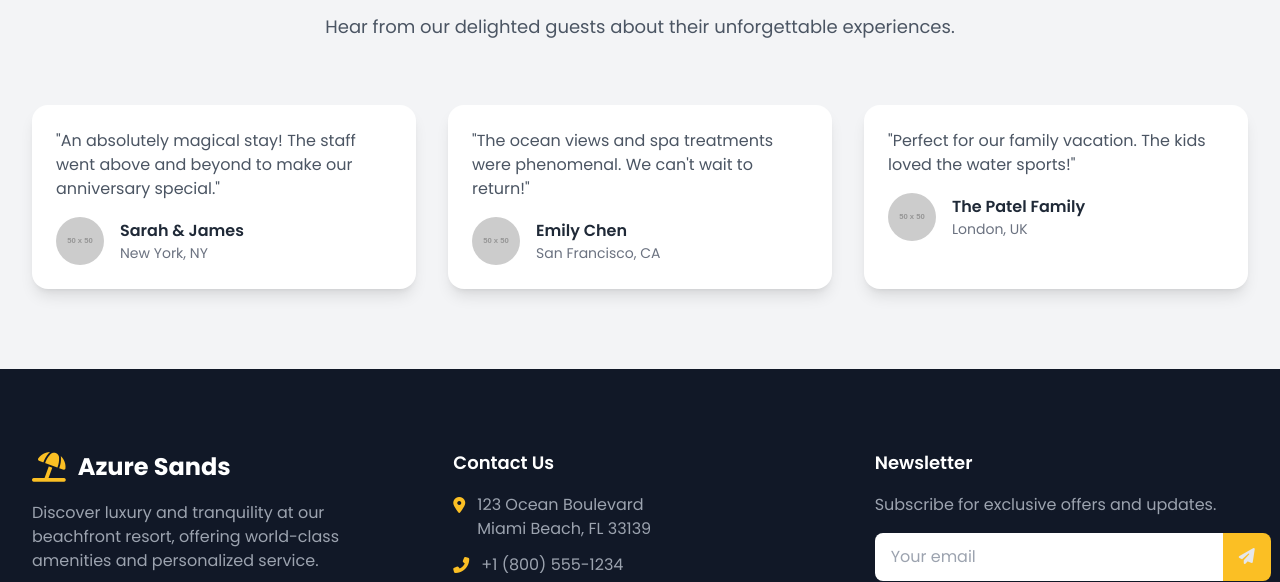
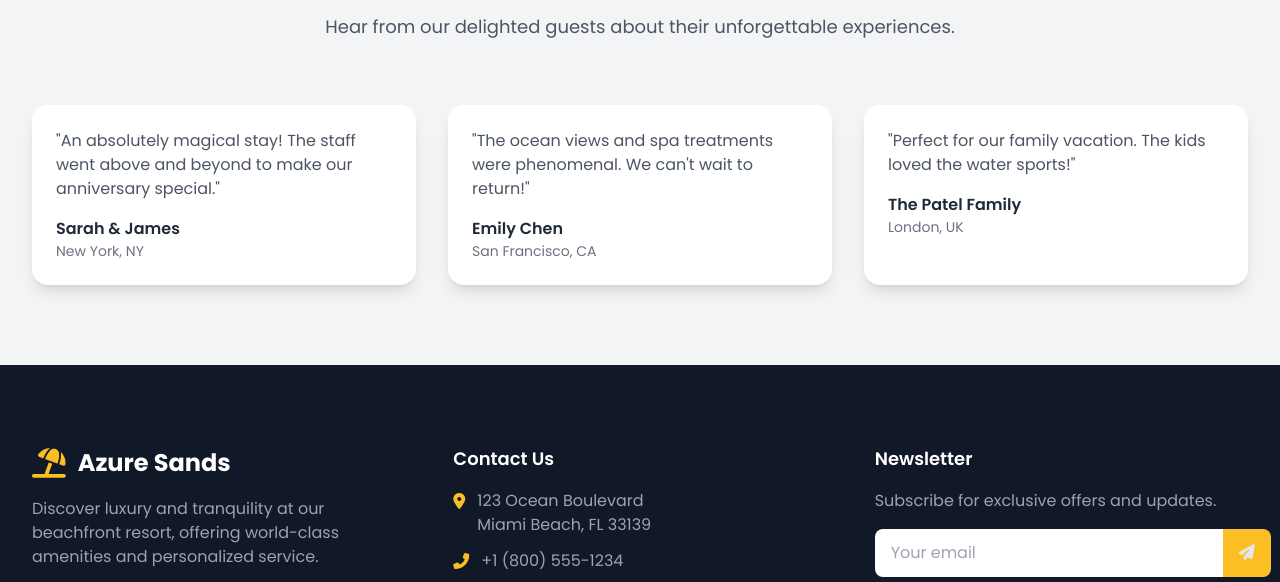
Before and after one commit to devauradigital/resort, a plain HTML site: page index.html in a window 1280 px wide. Shown: the part 2085-2667 px from the top of the page. Drawn offline with nearby package versions, Linux system fonts and the light colour scheme; placeholder pictures from the web are drawn by us.

Commit message:
Update index.html

```diff
--- a/index.html
+++ b/index.html
@@ -390,7 +390,6 @@
                     <div class="testimonial-card bg-white dark:bg-gray-800 rounded-2xl p-6 shadow-lg transition duration-300">
                         <p class="text-gray-600 dark:text-gray-300 mb-4">"An absolutely magical stay! The staff went above and beyond to make our anniversary special."</p>
                         <div class="flex items-center">
-                            <img data-src="https://via.placeholder.com/50" alt="Guest avatar" class="w-12 h-12 rounded-full mr-4 lazy" loading="lazy">
                             <div>
                                 <div class="font-semibold">Sarah & James</div>
                                 <div class="text-sm text-gray-500">New York, NY</div>
@@ -400,7 +399,6 @@
                     <div class="testimonial-card bg-white dark:bg-gray-800 rounded-2xl p-6 shadow-lg transition duration-300">
                         <p class="text-gray-600 dark:text-gray-300 mb-4">"The ocean views and spa treatments were phenomenal. We can't wait to return!"</p>
                         <div class="flex items-center">
-                            <img data-src="https://via.placeholder.com/50" alt="Guest avatar" class="w-12 h-12 rounded-full mr-4 lazy" loading="lazy">
                             <div>
                                 <div class="font-semibold">Emily Chen</div>
                                 <div class="text-sm text-gray-500">San Francisco, CA</div>
@@ -410,7 +408,6 @@
                     <div class="testimonial-card bg-white dark:bg-gray-800 rounded-2xl p-6 shadow-lg transition duration-300">
                         <p class="text-gray-600 dark:text-gray-300 mb-4">"Perfect for our family vacation. The kids loved the water sports!"</p>
                         <div class="flex items-center">
-                            <img data-src="https://via.placeholder.com/50" alt="Guest avatar" class="w-12 h-12 rounded-full mr-4 lazy" loading="lazy">
                             <div>
                                 <div class="font-semibold">The Patel Family</div>
                                 <div class="text-sm text-gray-500">London, UK</div>
```
